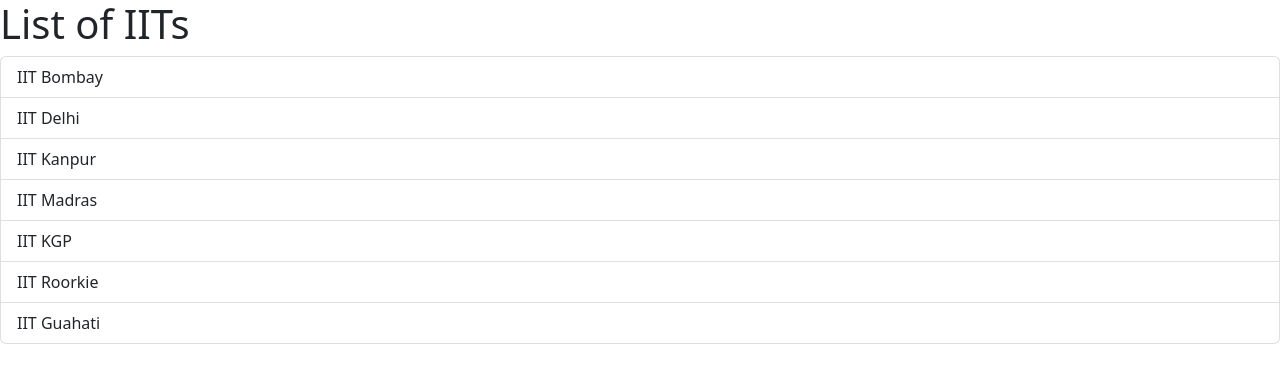
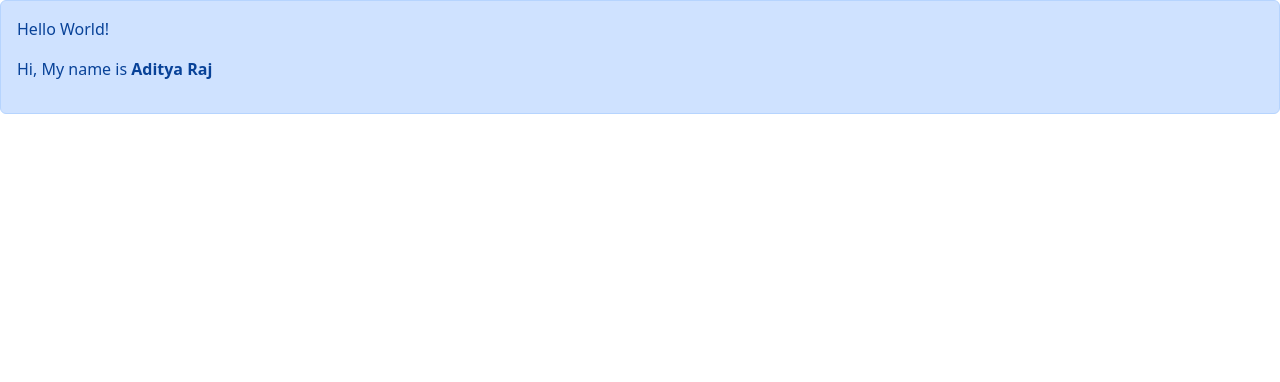
Before and after one commit to A-raj468/react-app, a React (Vite) app: page / in a window 1280 px wide. Shown: the top 382 px of the page. Built offline with nearby package versions, Linux system fonts and the light colour scheme.

Commit message:
Alerts Done

```diff
--- a/src/App.tsx
+++ b/src/App.tsx
@@ -1,27 +1,14 @@
-import ListGroup from "./components/ListGroup";
+import Alert from "./components/Alert";
 
 function App() {
-    let items = [
-        "IIT Bombay",
-        "IIT Delhi",
-        "IIT Kanpur",
-        "IIT Madras",
-        "IIT KGP",
-        "IIT Roorkie",
-        "IIT Guahati",
-    ];
-
-    const handleSelectItem = (item: string) => {
-        console.log(item);
-    };
-
     return (
         <div>
-            <ListGroup
-                items={items}
-                heading={"List of IITs"}
-                onSelectItem={handleSelectItem}
-            ></ListGroup>
+            <Alert>
+                <p>Hello World!</p>
+                <p>
+                    Hi, My name is <b>Aditya Raj</b>
+                </p>
+            </Alert>
         </div>
     );
 }
--- a/src/components/Alert.tsx
+++ b/src/components/Alert.tsx
@@ -1,5 +1,11 @@
-const Alert = () => {
-    return <div>Alert</div>;
+import { ReactNode } from "react";
+
+interface Props {
+    children: ReactNode;
+}
+
+const Alert = ({ children }: Props) => {
+    return <div className="alert alert-primary">{children}</div>;
 };
 
 export default Alert;
```
Also changed, not shown: src/components/Button.tsx (added, +13 -0 lines).
